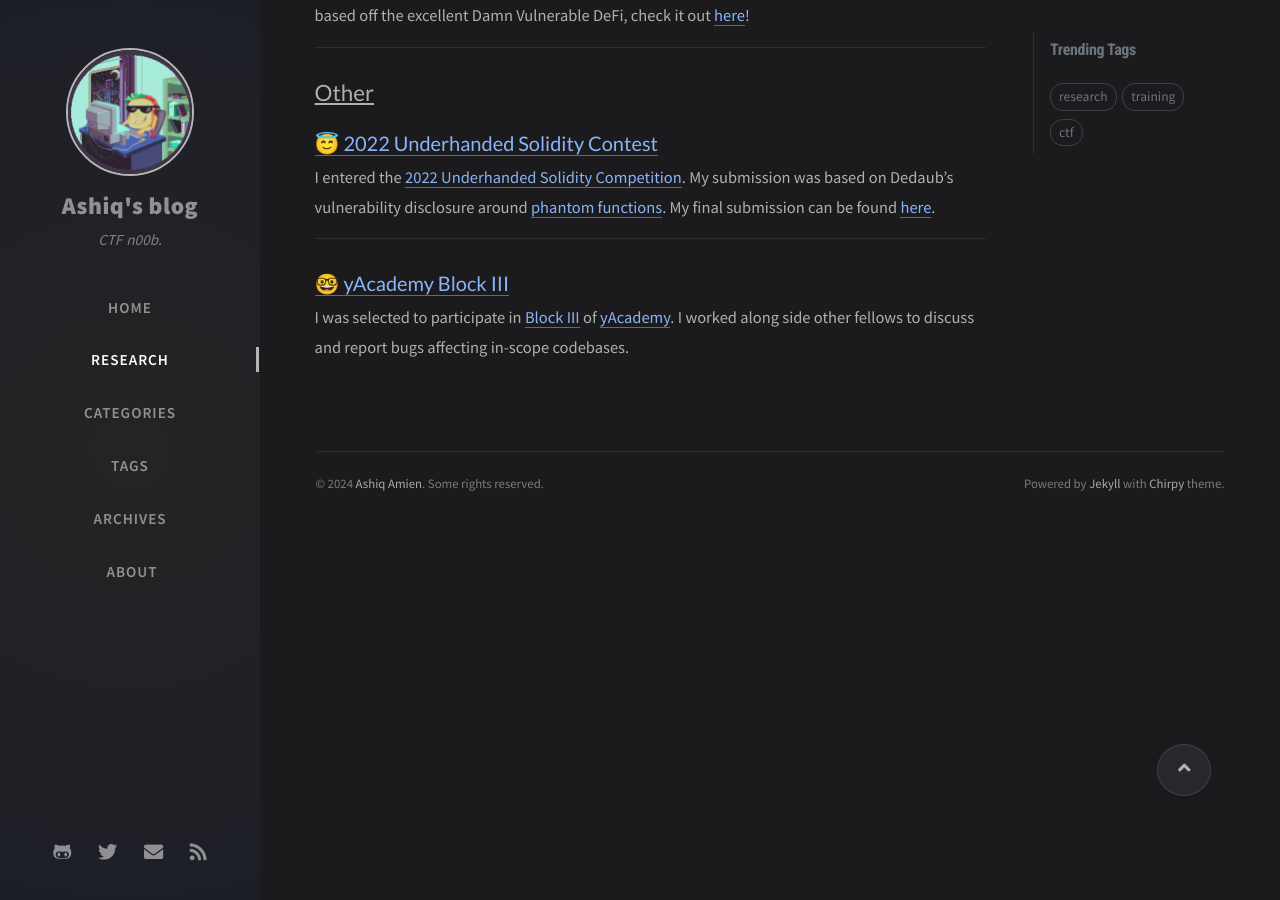
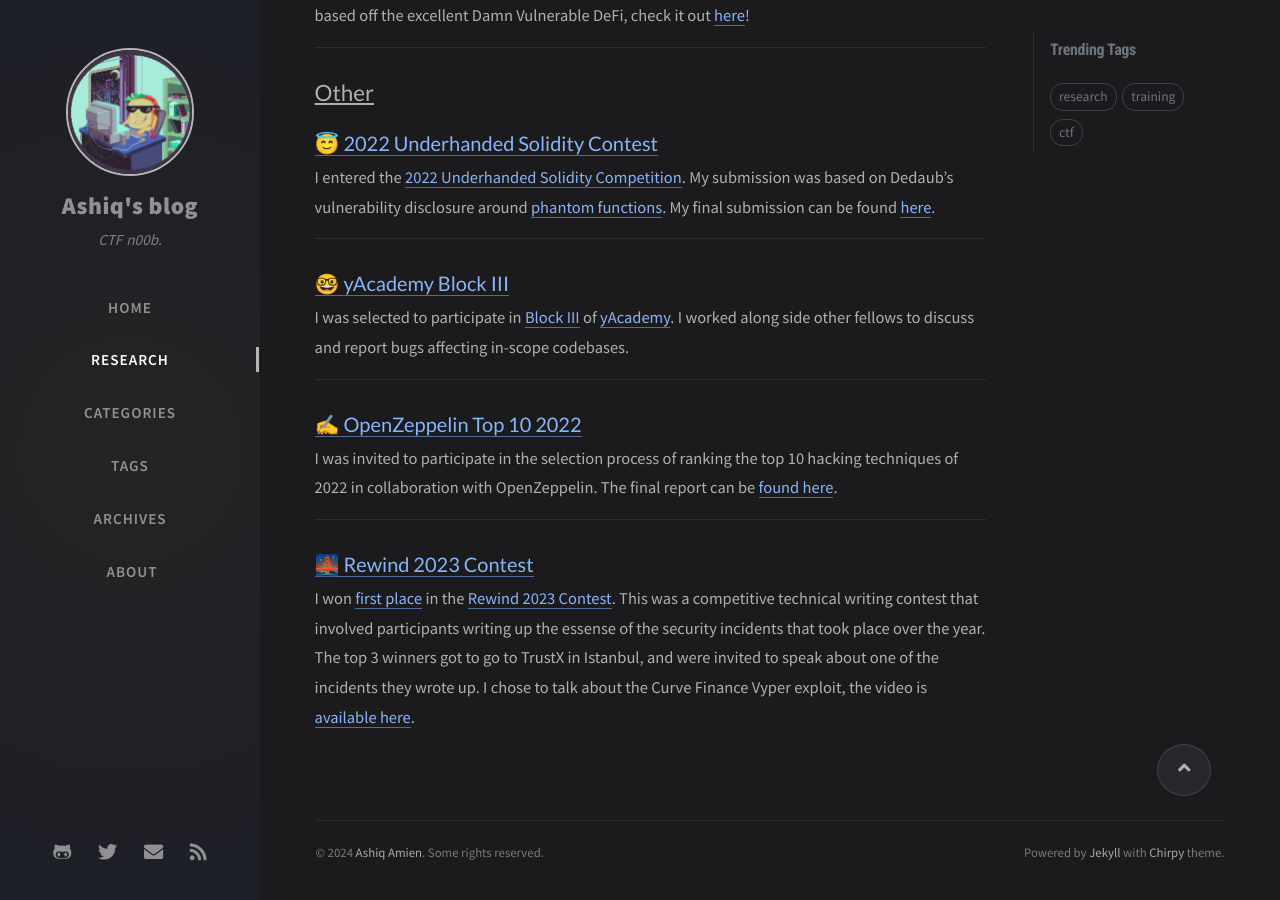
Before and after one commit to toastedsteaksandwich/toastedsteaksandwich.github.io, a Jekyll site: the page built from tabs/research.md, in a window 1280 px wide and 900 px high, scrolled down 3583 px. Built offline with Jekyll 4.4.1, drawn with Linux system fonts in a browser that asks for light colours; nearby versions of some CDN libraries; comment, search, counter and statistics services are not loaded.

Commit message:
research/other updates

```diff
--- a/tabs/research.md
+++ b/tabs/research.md
@@ -120,3 +120,13 @@ I entered the [2022 Underhanded Solidity Competition](https://underhanded.solidi
 ### [🤓 yAcademy Block III](#-yacademy-block-iii)
 
 I was selected to participate in [Block III](https://medium.com/yacademyblog/blocks-ii-iii-retrospective-2badd879b70e) of [yAcademy](https://yacademy.dev/). I worked along side other fellows to discuss and report bugs affecting in-scope codebases.
+
+---
+### [✍️ OpenZeppelin Top 10 2022](#-openzeppelin-top-ten)
+
+I was invited to participate in the selection process of ranking the top 10 hacking techniques of 2022 in collaboration with OpenZeppelin. The final report can be [found here](https://www.openzeppelin.com/security-audits/top-hacking-techniques-2022).
+
+---
+### [🌉 Rewind 2023 Contest](#-rewind-contest)
+
+I won [first place](https://twitter.com/patrickd_de/status/1711873214291276226) in the [Rewind 2023 Contest](https://twitter.com/patrickd_de/status/1700101260823704008). This was a competitive technical writing contest that involved participants writing up the essense of the security incidents that took place over the year. The top 3 winners got to go to TrustX in Istanbul, and were invited to speak about one of the incidents they wrote up. I chose to talk about the Curve Finance Vyper exploit, the video is [available here](https://youtu.be/oArHeh4pdkg?si=l3FSDAL4O7Zx1mpm&t=338).
```
